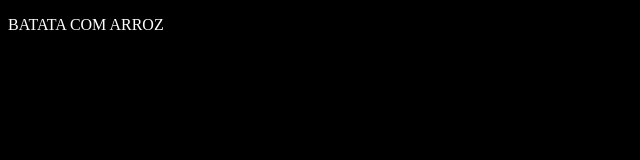
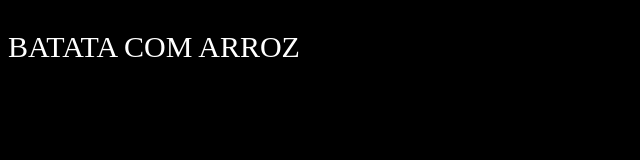
Before and after one commit to EducaTech123/EducaTech123, a plain HTML site: page bolas.html in a window 1280 px wide. Shown: the whole page, without its empty margins (0-640 px from the left). Drawn offline with Linux system fonts and the light colour scheme.

Commit message:
Update bolas.html

```diff
--- a/bolas.html
+++ b/bolas.html
@@ -1,7 +1,7 @@
 <!doctype html>
 <head>
   <style>
-    p { color: white; font-family: papyrus; font-size: 30;}
+    p { color: white; font-family: papyrus; font-size: 30px;}
   </style>
 
 
```
